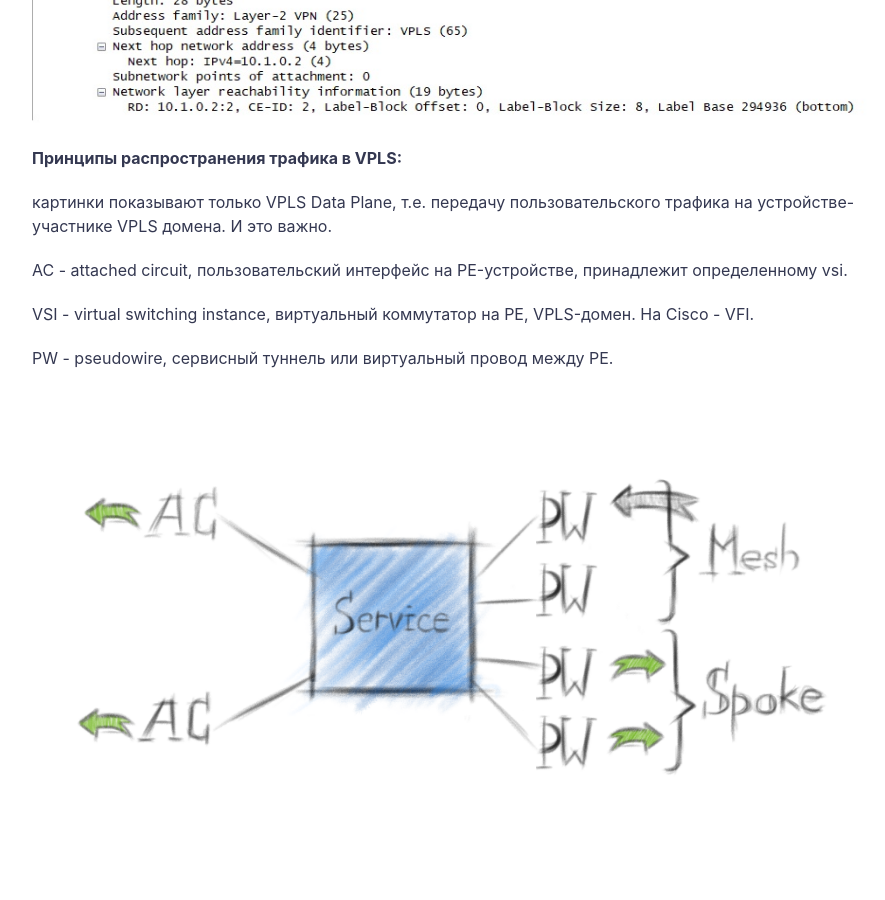
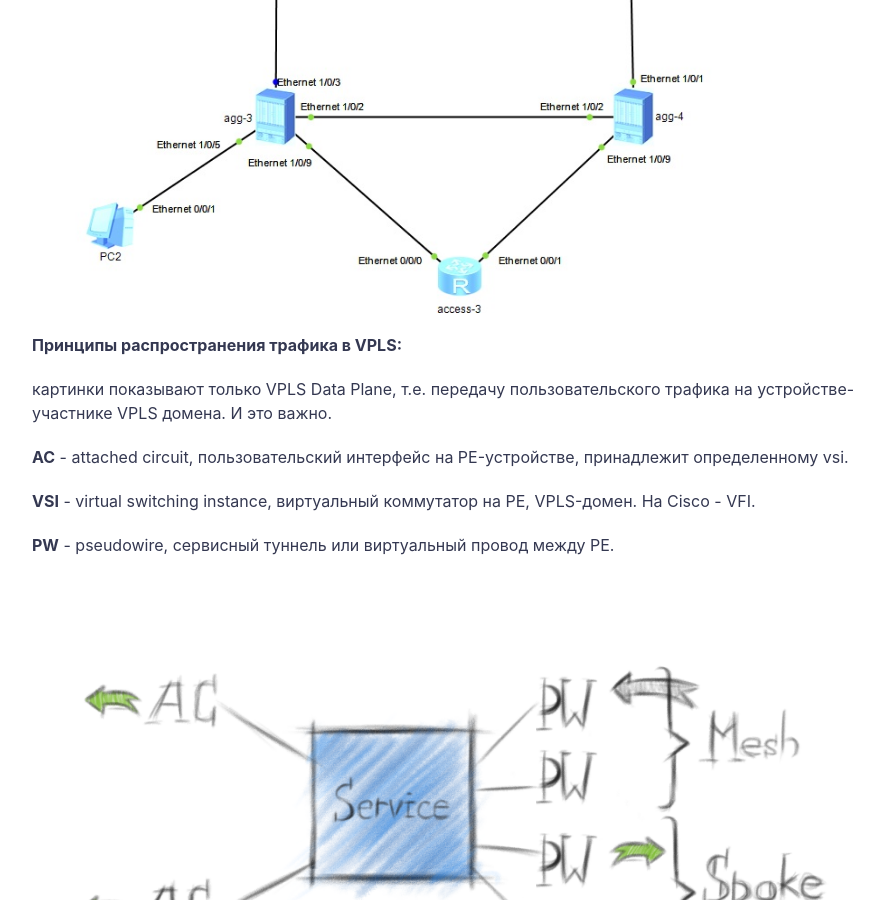
Before and after one commit to netdotwork/netdotwork.github.io, a Jekyll site: the page built from _posts/2019-12-29-vpls-huawei.md, in a window 1280 px wide and 900 px high, scrolled down 3375 px. Shown: the whole window, without its empty margins (188-1073 px from the left). Built offline with Jekyll 4.4.1, drawn with Linux system fonts in a browser that asks for light colours; comment, search, counter and statistics services are not loaded; some of the changed text lies outside the part shown.

Commit message:
Update 2019-12-29-vpls-huawei.md

```diff
--- a/_posts/2019-12-29-vpls-huawei.md
+++ b/_posts/2019-12-29-vpls-huawei.md
@@ -46,17 +46,17 @@ NE40E, NE5000E, NE9000, CE, CX, USG6000V.
 
 Схема в eNSP будет выглядеть так (здесь подписаны интерфейсы и уже добавлены хосты):
 
-![]({{ site.url }}{{ site.baseurl }}/assets/img/posts/huawei_vpls/kompella_bgp_update.jpg)
+![]({{ site.url }}{{ site.baseurl }}/assets/img/posts/huawei_vpls/vpls_domain1.jpg)
 
 **Принципы распространения трафика в VPLS:**
 
 картинки показывают только VPLS Data Plane, т.е. передачу пользовательского трафика на устройстве-участнике VPLS домена. И это важно.
 
-AC - attached circuit, пользовательский интерфейс на PE-устройстве, принадлежит определенному vsi.
+**AC** - attached circuit, пользовательский интерфейс на PE-устройстве, принадлежит определенному vsi.
 
-VSI - virtual switching instance, виртуальный коммутатор на PE, VPLS-домен. На Cisco - VFI.
+**VSI** - virtual switching instance, виртуальный коммутатор на PE, VPLS-домен. На Cisco - VFI.
 
-PW - pseudowire, сервисный туннель или виртуальный провод между PE.
+**PW** - pseudowire, сервисный туннель или виртуальный провод между PE.
 
 ![]({{ site.url }}{{ site.baseurl }}/assets/img/posts/huawei_vpls/pw1.png)
 
```
Also changed, not shown: other parts of _posts/2019-12-29-vpls-huawei.md (+1 -1 lines).
